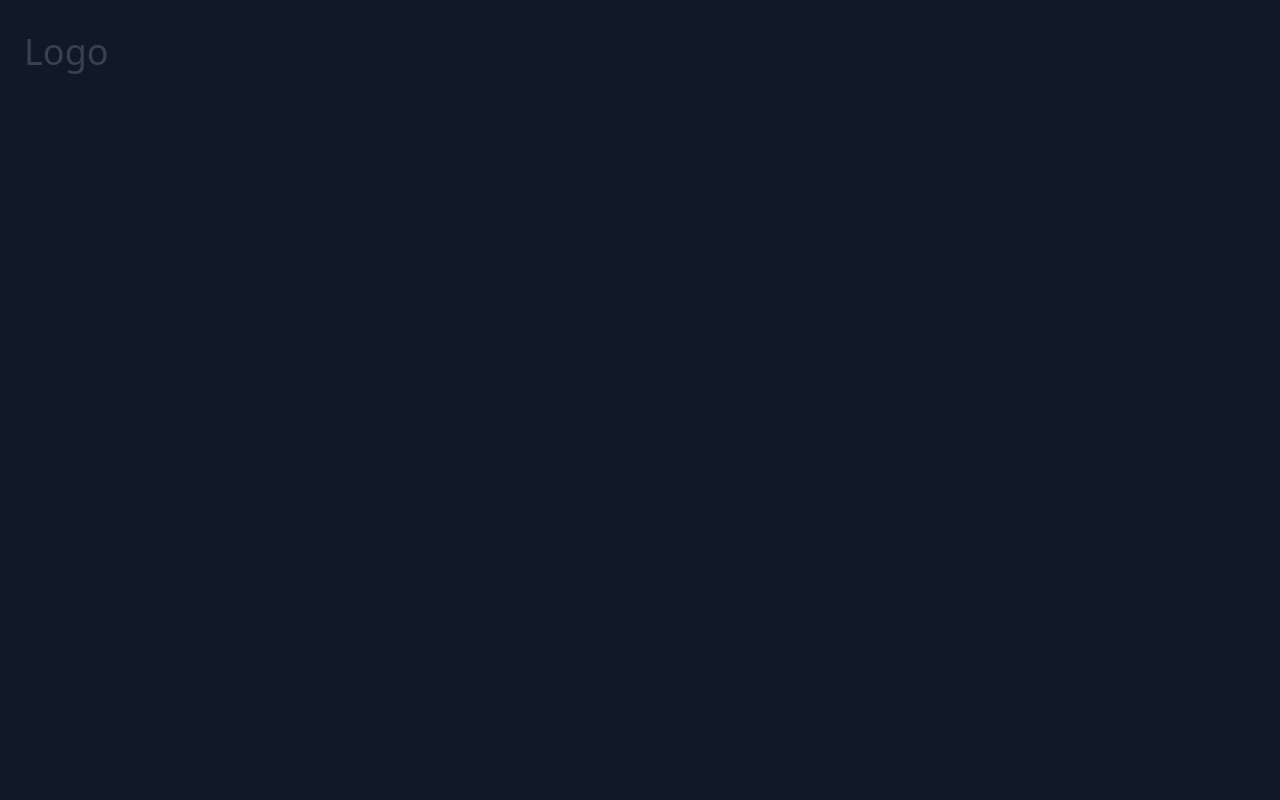
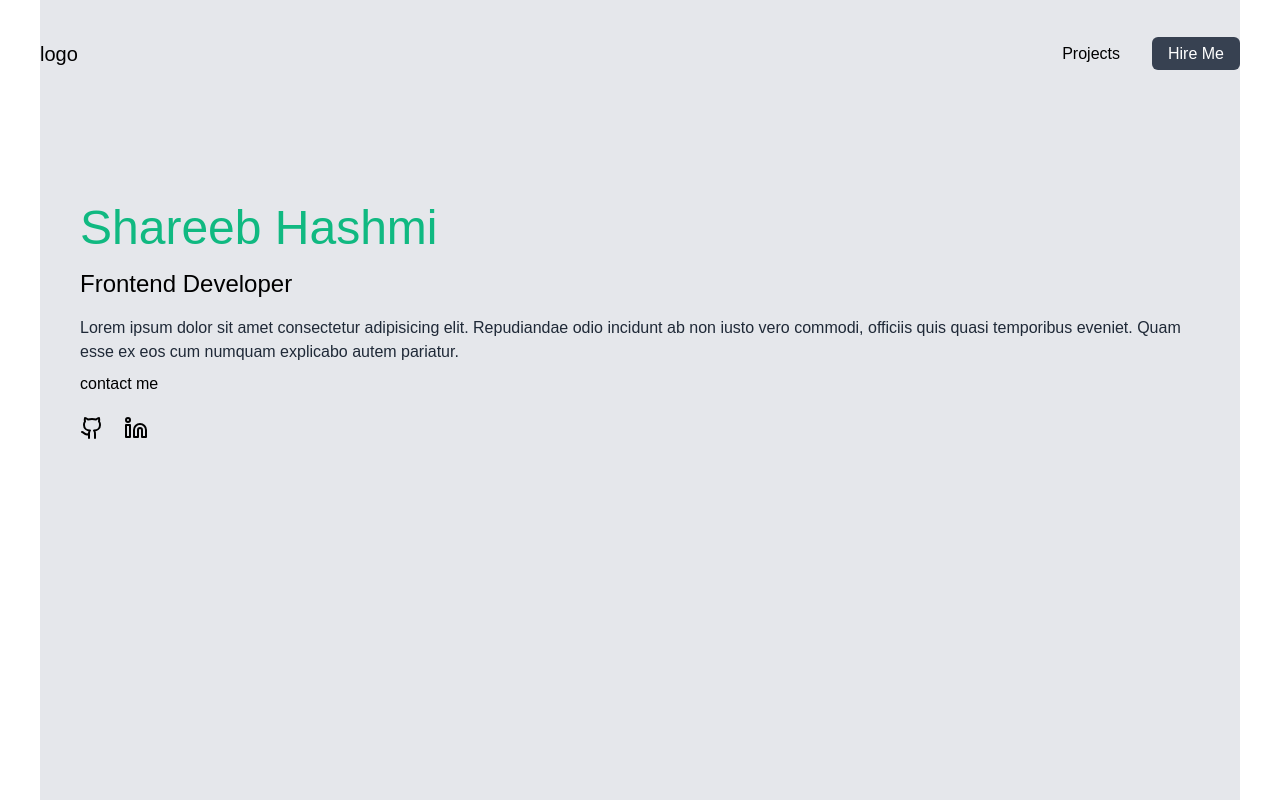
Before and after one commit to HashmiShareeb/my_portfolio, a React (Vite) app: page / in a window 1280 px wide. Built offline with nearby package versions, Linux system fonts and the light colour scheme.

Commit message:
feat:added hero page basic setup and custom fonts on tailwind file

```diff
--- a/package.json
+++ b/package.json
@@ -10,6 +10,7 @@
   },
   "dependencies": {
     "localforage": "^1.10.0",
+    "lucide-react": "^0.127.0",
     "match-sorter": "^6.3.1",
     "react": "^18.2.0",
     "react-dom": "^18.2.0",
--- a/src/components/Home.tsx
+++ b/src/components/Home.tsx
@@ -1,12 +1,61 @@
-import React from "react";
+import { Github, Moon, YoutubeIcon, Linkedin } from "lucide-react";
+import React, { useState } from "react";
+import { Link } from "react-router-dom";
 
 export default () => {
+  const [darkMode, setDarkMode] = useState(false);
   return (
-    <div className=" dark:bg-gray-200 bg-gray-900 dark:text-white min-h-screen ">
-      <div className="container mx-auto px-6 py-8">
-        <h3 className="text-gray-700 text-4xl font-medium">Logo</h3>
-      </div>
-    </div>
+    // <div className=" dark:bg-gray-200 bg-gray-900 dark:text-white min-h-screen ">
+    //   <div className="container mx-auto px-6 py-8">
+    //     <h3 className="text-gray-700 text-4xl font-medium">Logo</h3>
+    //   </div>
+    // </div>
+    <main className="bg-white px-10 ">
+      <section className="bg-gray-200 min-h-screen">
+        <nav className="py-10 mb-12 flex justify-between">
+          <h1 className="text-xl">logo</h1>
+          <ul className="flex items-center">
+            <li>
+              <Link to="/projects">Projects</Link>
+            </li>
+            <li>
+              <a
+                className="bg-gray-700 hover:bg-emerald-600 hover:opacity-0.5 text-white rounded-md px-4 py-2 ml-8"
+                href="#"
+              >
+                Hire Me
+              </a>
+              {/* <a className="bg-gradient-to-r from-emerald-200 to-teal-500 rounded-md px-4 py-2 ml-8" href="">
+                Hire Me
+              </a> */}
+            </li>
+          </ul>
+        </nav>
+        {/* nav end */}
+        <div className="p-10">
+          <h2 className="text-5xl py-2 text-emerald-500 font-medium">
+            Shareeb Hashmi
+          </h2>
+          <h3 className="text-2xl py-2">Frontend Developer</h3>
+          <p className="py-2 text-medium leading-6 text-gray-800">
+            Lorem ipsum dolor sit amet consectetur adipisicing elit. Repudiandae
+            odio incidunt ab non iusto vero commodi, officiis quis quasi
+            temporibus eveniet. Quam esse ex eos cum numquam explicabo autem
+            pariatur.
+          </p>
+          <button>contact me</button>
+          <div className=" text-5xl flex justify-start gap-5 mt-5">
+            <a href="https://github.com/HashmiShareeb" target="_blank">
+              <Github className="cursor-pointer" />
+            </a>
+            <a href="" target="_blank">
+              <Linkedin className="cursor-pointer" />
+            </a>
+          </div>
+        </div>
+      </section>
+    </main>
   );
+
   //dark:bg-gray-900
 };
--- a/src/styles/tailwind.css
+++ b/src/styles/tailwind.css
@@ -1,3 +1,14 @@
 @tailwind base;
 @tailwind components;
 @tailwind utilities;
+
+@font-face {
+    font-family: 'Poppins',sans-serif;
+    src: url('https://fonts.googleapis.com/css2?family=Poppins:wght@300;400;500;600;700&display=swap');
+}
+
+
+.dark {
+    background-color: #111827;
+    color: #fff;
+}
--- a/tailwind.config.cjs
+++ b/tailwind.config.cjs
@@ -2,7 +2,11 @@
 module.exports = {
   content: ["./index.html", "./src/**/*.{js,ts,jsx,tsx}"],
   theme: {
-    extend: {},
+    extend: {
+      fontFamily: {
+        sans: ["Poppins", "sans-serif"],
+      },
+    },
   },
   plugins: [],
 };
```
Also changed, not shown: 1 other file (tests, documents, lock files or other folders).
